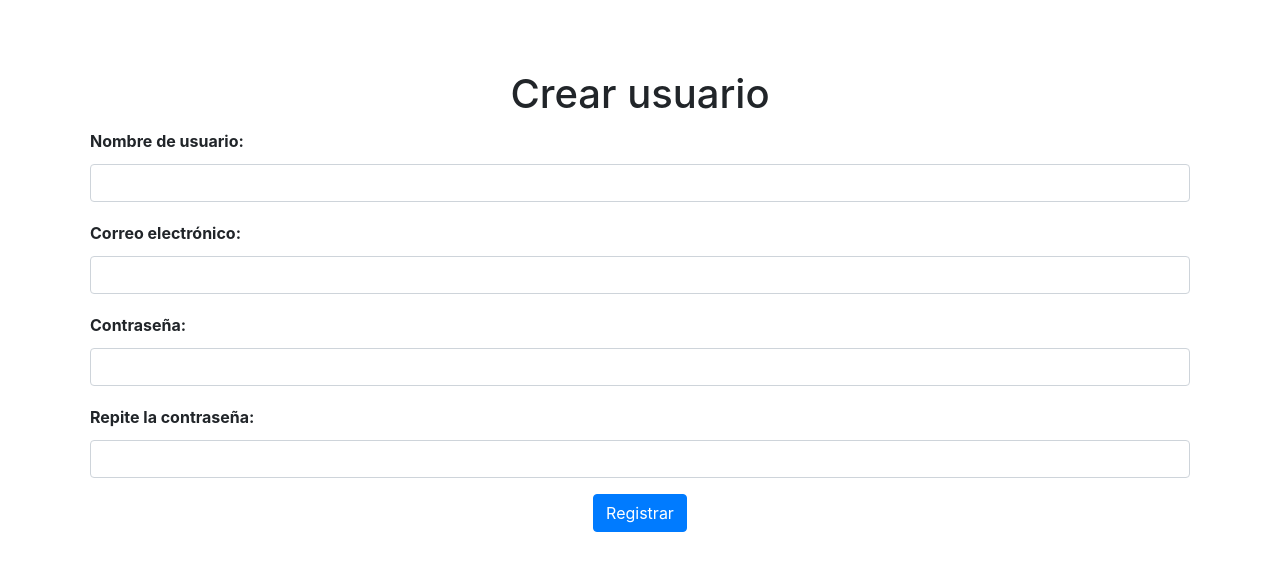
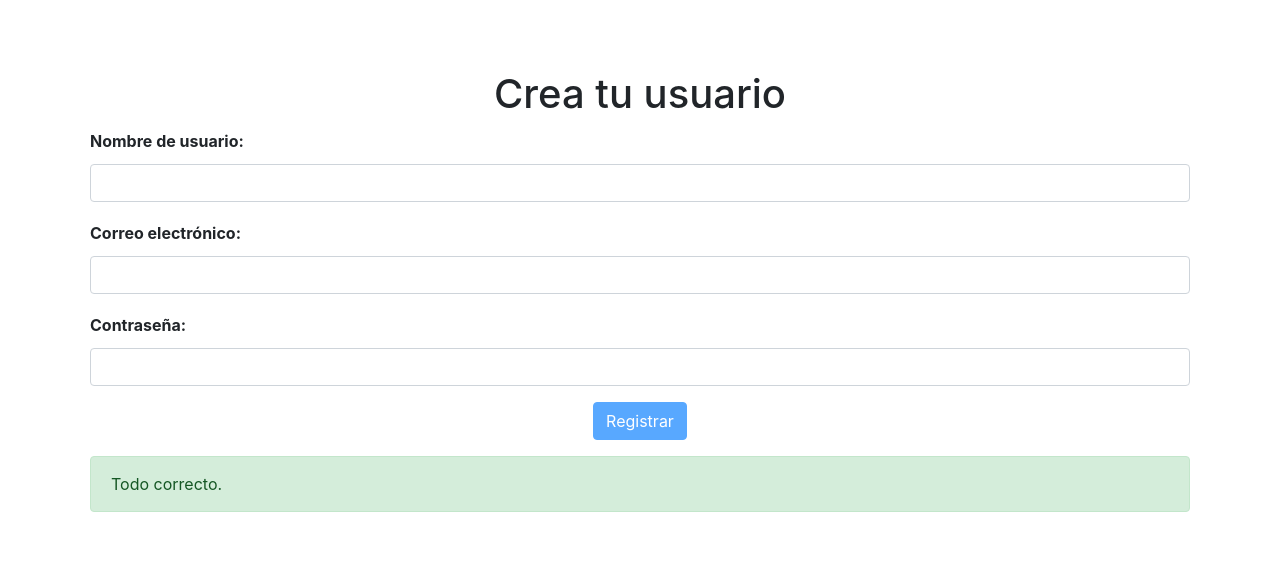
Before and after one commit to MarkFortes/Save-it, a PHP site: page /signup.php in a window 1280 px wide. Shown: the part 56-627 px from the top of the page. Run offline with PHP 8.4, Linux system fonts and the light colour scheme; some libraries are stand-ins or nearby versions.

Commit message:
Alerts implementation

```diff
--- a/css/styles.css
+++ b/css/styles.css
@@ -6,6 +6,7 @@ body{
 
 .jumbotron {
     background-color: white;
+    padding: 0px;
 }
 
 /*********************************************/
@@ -13,7 +14,6 @@ body{
 #index-container{
     margin: 50px auto 0;
     background-color: white;
-    padding: 20px;
     border-radius: 10px;
 }
 
--- a/login.php
+++ b/login.php
@@ -11,7 +11,7 @@
 
 <div class="container" id="login-container">
   <div class="row justify-content-center">
-    <h1>Iniciar sesión</h1>
+    <h1>Inicia sesión en Save it</h1>
   </div>
   <div class="row">
     <div class="col-md-12" id="col-signup">
--- a/signup.php
+++ b/signup.php
@@ -4,14 +4,16 @@
       header("Location:home.php");
     }
 ?>
+
 <!--Header-->
 <?php
     require_once("plantillas/headerUnlogged.php");
 ?>
+<!---->
 
 <div class="container" id="signup-container">
     <div class="row justify-content-center">
-        <h1>Crear usuario</h1>
+        <h1>Crea tu usuario</h1>
     </div>
     <div class="row">
         <div class="col-md-12" id="col-signup">
@@ -26,20 +28,30 @@
                 </div>
                 <div class="form-group">
                     <label><b>Contraseña:</b></label>
-                    <input class="form-control" type="password" name="txtPassword" required>
+                    <input class="form-control" id="txtPassword" onkeyup="checkPassword()" type="password" name="txtPassword" required>
                 </div>
-                <div class="form-group">
-                    <label><b>Repite la contraseña:</b></label>
-                    <input class="form-control" type="password" name="txtPasswordRepeated" required>
+                <!--Alert-->
+                <div class="alert alert-danger" id="alert-password-length" hidden>
+                    Debe tener 6 o más carácteres.
                 </div>
+                <!---->
                 <div class="form-group text-center">
-                    <button type="submit" class="btn btn-primary" style="align:center" name="btnEnviar">Registrar</button>
+                    <button type="submit" class="btn btn-primary" id="btnEnviar" style="align:center" name="btnEnviar" disabled>Registrar</button>
                 </div>
             </form>
+            <div class="alert alert-success">
+                Todo correcto.
+            </div>
         </div>
     </div>
+</div>
+
+<!--JS-->
+<script src="js/alertsSignUp.js"></script>
+<!---->
 
 <!--Footer-->
 <?php
     require_once("plantillas/footer.php");
 ?>
+<!---->
```
Also changed, not shown: index.php (+14 -9 lines), js/alertsSignUp.js (added, +42 -0 lines).
